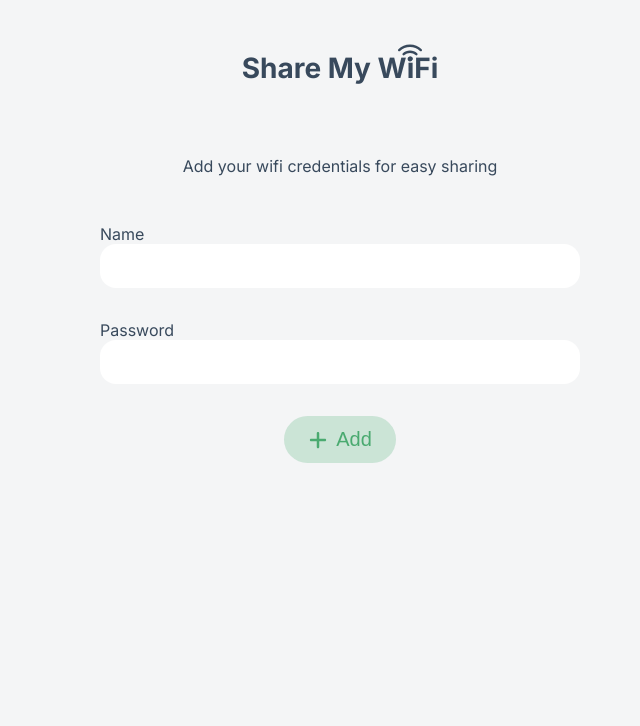
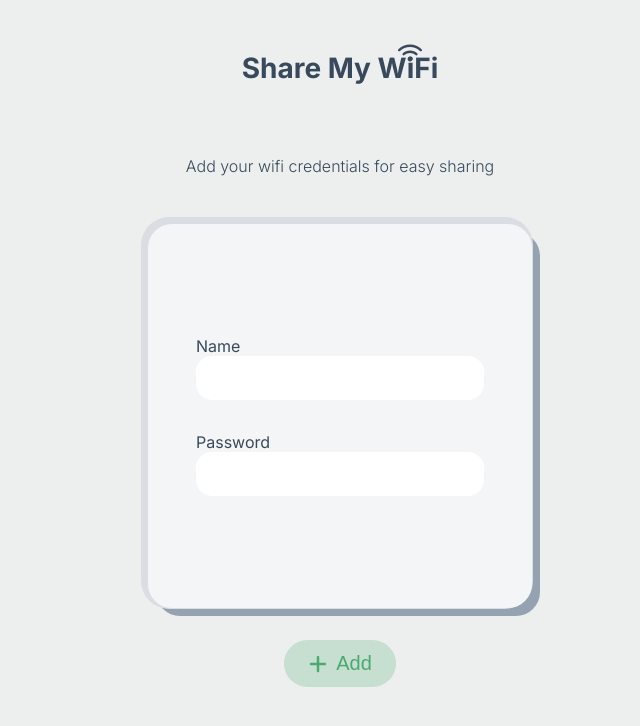
Before and after one commit to SpiffyCloud/share-my-wifi, a Vue app: page / in a window 1280 px wide. Shown: the top 726 px of the page, without its empty margins (300-940 px from the left). Built offline with nearby package versions, Linux system fonts and the light colour scheme.

Commit message:
added card component and qr styling

```diff
--- a/src/App.vue
+++ b/src/App.vue
@@ -40,6 +40,11 @@ function deleteCredentials() {
 </template>
 
 <style>
+  .instructions {
+    font-size: var(--font-size-small);
+    font-weight: var(--font-weight-light);
+  }
+
   label {
     font-size: var(--font-size-small);
     display: block;
--- a/src/assets/base.css
+++ b/src/assets/base.css
@@ -40,7 +40,7 @@
   --font-size-buttons: 1.25rem;
 
   /* font weights */
-  --font-weight-thin: 200;
+  --font-weight-light: 200;
   --font-weight-regular: 400;
   --font-weight-medium: 500;
   --font-weight-bold: 700;
@@ -48,9 +48,9 @@
 
 /* light theme */
 :root {
-  --color-background: var(--color-white-light);
+  --color-background: var(--color-white-dark);
 
-  --color-card-background: var(--color-white-dark);
+  --color-card-background: var(--color-white-light);
   --color-card-shadow-light: var(--color-white-shadow-light);
   --color-card-shadow-dark: var(--color-white-shadow-dark);
 
@@ -87,7 +87,7 @@
 body {
   min-height: 100vh;
   text-align: center;
-  padding: 0 2.5rem;
+  padding: 0 3rem;
   margin: 0;
   color: var(--color-text);
   background: var(--color-background);
@@ -104,6 +104,6 @@ body {
   flex-direction: column;
   gap: 2rem;
   align-content: space-around;
-  max-width: 30rem;
+  max-width: 24rem;
   margin: 0 auto;
 }
--- /dev/null
+++ b/src/components/Card.vue
@@ -0,0 +1,53 @@
+<script setup>
+const emit = defineEmits(['click'])
+</script>
+
+<template>
+  <div class="card" @click="emit('click')">
+    <div class="card__content">
+      <slot></slot>
+    </div>
+  </div>
+</template>
+
+<style>
+.card {
+  /* 1:1 aspect ratio */
+  padding-top: 100%;
+  position: relative;
+  width: 100%;
+
+  /* styling */
+  border-radius: 1.5rem;
+  background-color: var(--color-card-background);
+  box-shadow:
+    -3px -3px 0px 4px var(--color-card-shadow-light),
+     8px 8px 0px var(--color-card-shadow-dark);
+}
+
+.card__content {
+  /* 1:1 aspect ratio positioning */
+  position: absolute;
+  top: 0;
+  left: 0;
+  bottom: 0;
+  right: 0;
+
+  /* content positioning */
+  display: flex;
+  flex-direction: column;
+  justify-content: center;
+  align-items: center;
+  gap: 2rem;
+  padding: 3rem;
+}
+
+.card__content svg {
+  /* grow with parent container */
+  position: relative;
+  top: 0;
+  left: 0;
+  width: 100%;
+  height: 100%;
+}
+</style>
--- a/src/components/Logo.vue
+++ b/src/components/Logo.vue
@@ -12,9 +12,6 @@ import IconWifi from './icons/IconWifi.vue';
 <style>
 .logo {
   position: static;
-  block-size: fit-content;
-  width: fit-content;
-  width: -moz-fit-content;
   margin: 0 auto;
 }
 
--- a/src/components/WifiForm.vue
+++ b/src/components/WifiForm.vue
@@ -3,6 +3,7 @@ import { computed } from 'vue'
 import ActionButton from './ActionButton.vue'
 import IconPlus from './icons/IconPlus.vue'
 import IconCheck from './icons/IconCheck.vue'
+import Card from './Card.vue';
 
 const props = defineProps(['credentials'])
 const emit = defineEmits(['update'])
@@ -27,7 +28,10 @@ const credentialsUpdated = computed(() => {
 </script>
 
 <template>
-  <p>Add your wifi credentials for easy sharing</p>
+  <p class="instructions">Add your wifi credentials for easy
+    sharing</p>
+
+  <Card>
     <div>
       <label for="name">Name</label>
       <input type="text" name="name" id="name"
@@ -38,6 +42,7 @@ const credentialsUpdated = computed(() => {
       <input type="text" name="password" id="password"
         v-model="credentials.password">
     </div>
+  </Card>
   <div>
     <ActionButton :type="'submit'" :disabled="isInvalid"
       @click="emit('update', credentialsUpdated)">
--- a/src/components/WifiQR.vue
+++ b/src/components/WifiQR.vue
@@ -3,6 +3,7 @@ import { computed } from 'vue'
 import QrcodeVue from 'qrcode.vue'
 import ActionButton from './ActionButton.vue';
 import IconTrash from './icons/IconTrash.vue';
+import Card from './Card.vue';
 
 const props = defineProps(['credentials'])
 const emit = defineEmits(['edit', 'delete'])
@@ -11,18 +12,29 @@ const qrCode = computed(() => {
   const { name, password } = props.credentials
   return `WIFI:S:${name};;P:${password};;`
 })
+
+const qrColor = computed(() => {
+  return getComputedStyle(document.body).getPropertyValue('--color-text')
+})
+
+// const qrSize = computed(() => {
+//   const card = document.querySelector('.card')
+//   console.log(card);
+//   return getComputedStyle(card).getPropertyValue('width')
+// })
 </script>
 
 <template>
-  <p>Share your wifi with others by having them scan this QR
+  <p class="instructions">Share your wifi with others by
+    having them scan this QR
     code.</p>
-  <h2>{{ credentials.name }}</h2>
-  <div>
-    <QrcodeVue :value="qrCode" :margin="1" />
-  </div>
-  <p>Last Updated: {{ credentials.updated }}</p>
-
-  <button @click="emit('edit')">Edit</button>
+  <h1 class="title">{{ credentials.name }}</h1>
+  <Card @click="emit('edit')">
+    <QrcodeVue :value="qrCode" :render-as="'svg'" class="qr"
+      :background="'none'" :foreground="qrColor" />
+  </Card>
+  <p class="timestamp">Last Updated: {{ credentials.updated
+  }}</p>
   <ActionButton :type="'delete'" @click="emit('delete')">
     <IconTrash />
     <span>Delete</span>
@@ -31,4 +43,17 @@ const qrCode = computed(() => {
 
 <style>
 
+.qr {
+  border-radius: 1.5rem;
+  color: var(--color-text);
+
+}
+.title {
+  font-size: var(--font-size-large);
+  font-weight: var(--font-weight-medium);
+}
+
+.timestamp {
+  font-size: var(--font-size-tiny);
+}
 </style>
```
Lines whose indentation alone changed are shown as unchanged.
